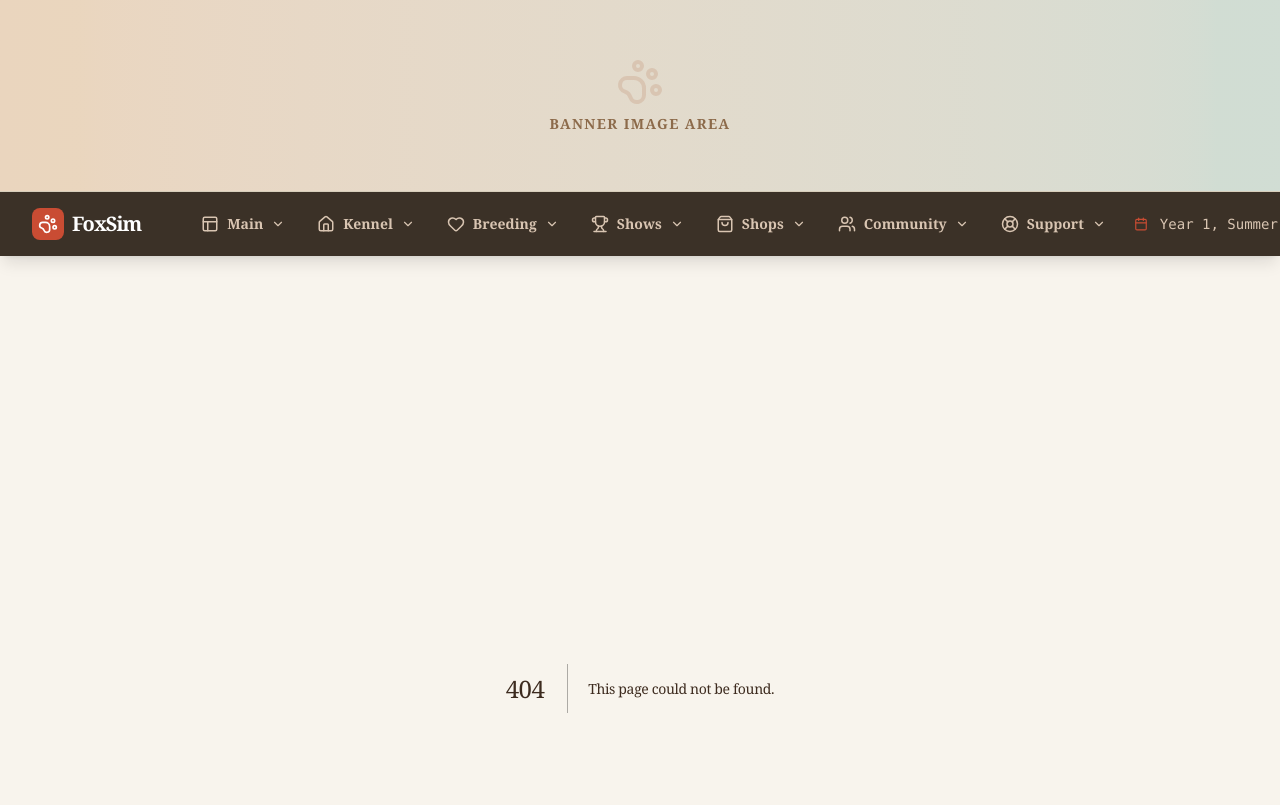
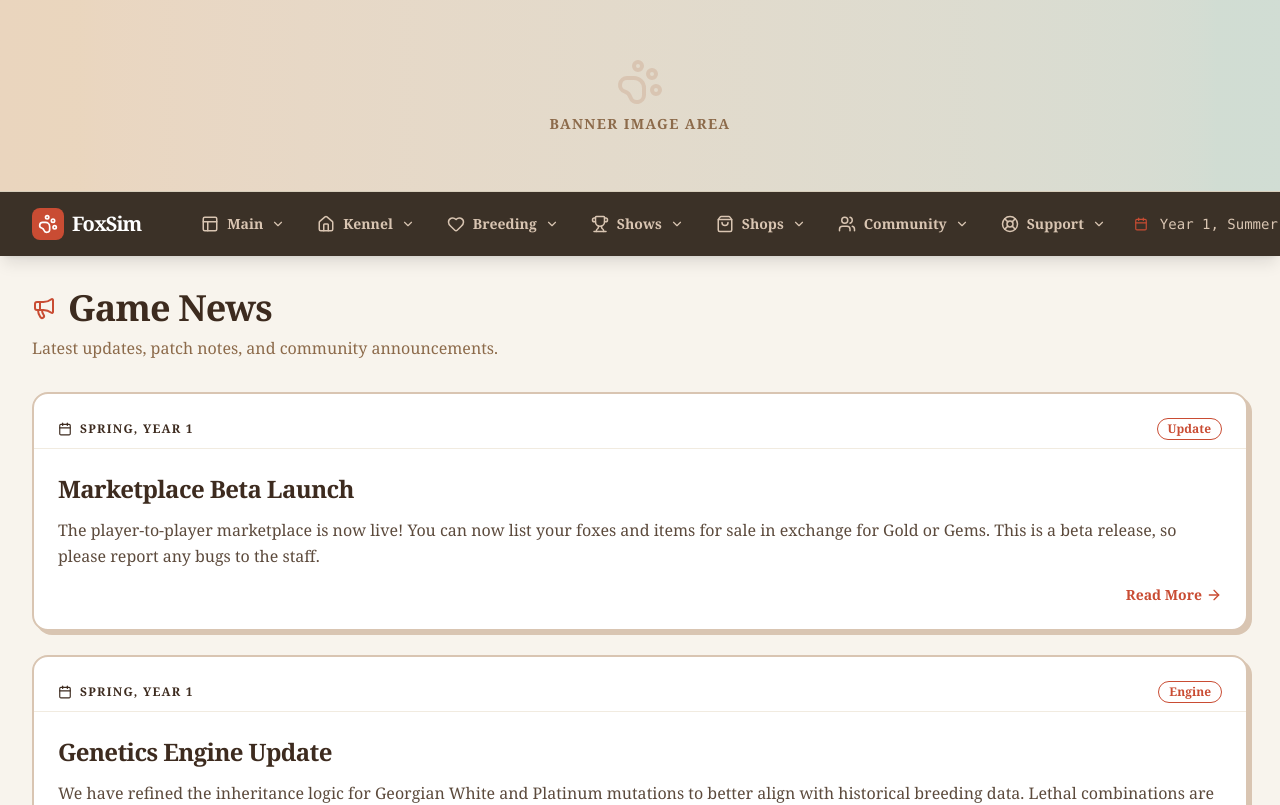
Before and after one commit to erkinde-lab/fox-breeding-sim-v2, a Next.js app: page /news in a window 1280 px wide. Before the commit this address had no page. Shown: the top 805 px of the page. Built offline with nearby package versions, Linux system fonts and the light colour scheme.

Commit message:
Upload src/app/news/page.tsx

```diff
--- /dev/null
+++ b/src/app/news/page.tsx
@@ -0,0 +1,69 @@
+'use client';
+
+import React from 'react';
+import { Card, CardHeader, CardTitle, CardContent } from '@/components/ui/card';
+import { Megaphone, Calendar, ArrowRight } from 'lucide-react';
+import { Badge } from '@/components/ui/badge';
+
+const NEWS_ITEMS = [
+  {
+    id: 1,
+    date: 'Spring, Year 1',
+    title: 'Marketplace Beta Launch',
+    content: 'The player-to-player marketplace is now live! You can now list your foxes and items for sale in exchange for Gold or Gems. This is a beta release, so please report any bugs to the staff.',
+    category: 'Update'
+  },
+  {
+    id: 2,
+    date: 'Spring, Year 1',
+    title: 'Genetics Engine Update',
+    content: 'We have refined the inheritance logic for Georgian White and Platinum mutations to better align with historical breeding data. Lethal combinations are now strictly enforced.',
+    category: 'Engine'
+  },
+  {
+    id: 3,
+    date: 'Spring, Year 1',
+    title: 'Welcome to Red Fox Sim!',
+    content: 'Welcome to the world of competitive fox breeding. Start by adopting your foundational pair and working towards your first Championship win.',
+    category: 'Announcement'
+  }
+];
+
+export default function NewsPage() {
+  return (
+    <div className="space-y-8">
+      <div>
+        <h1 className="text-4xl font-black text-earth-900 tracking-tight flex items-center gap-3">
+          <Megaphone className="text-fire-600" /> Game News
+        </h1>
+        <p className="text-earth-500 mt-2">Latest updates, patch notes, and community announcements.</p>
+      </div>
+
+      <div className="space-y-6">
+        {NEWS_ITEMS.map((item) => (
+          <Card key={item.id} className="folk-card overflow-hidden">
+            <CardHeader className="flex flex-row items-center justify-between pb-2">
+              <div className="flex items-center gap-2 text-xs font-bold text-earth-400 uppercase tracking-widest">
+                <Calendar size={14} /> {item.date}
+              </div>
+              <Badge variant="outline" className="border-fire-200 text-fire-600 bg-fire-50">
+                {item.category}
+              </Badge>
+            </CardHeader>
+            <CardContent>
+              <CardTitle className="text-2xl text-earth-900 mb-3">{item.title}</CardTitle>
+              <p className="text-earth-700 leading-relaxed">
+                {item.content}
+              </p>
+              <div className="mt-4 flex justify-end">
+                <button className="text-sm font-bold text-fire-600 flex items-center gap-1 hover:gap-2 transition-all">
+                  Read More <ArrowRight size={16} />
+                </button>
+              </div>
+            </CardContent>
+          </Card>
+        ))}
+      </div>
+    </div>
+  );
+}
```
